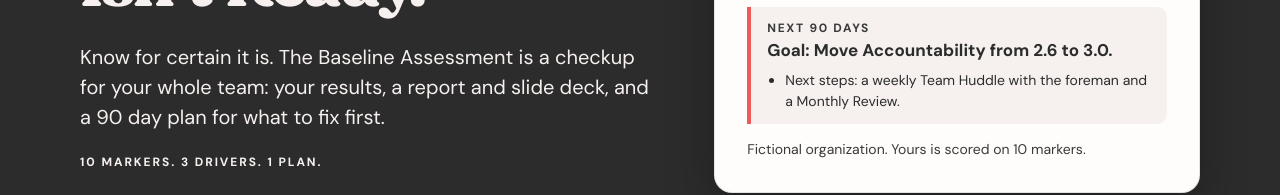
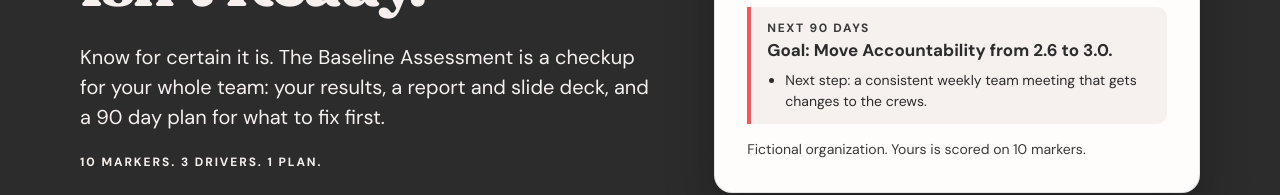
Before and after one commit to jeremyfrontier/frontier-site, a plain HTML site: page baseline/index.html in a window 1280 px wide. Shown: the part 626-821 px from the top of the page. Drawn offline with Linux system fonts and the light colour scheme.

Commit message:
fix: /baseline hero next step back to the context wording, no Huddle names
Co-Authored-By: Claude Sonnet 5.5 <noreply@anthropic.com>

```diff
--- a/baseline/index.html
+++ b/baseline/index.html
@@ -381,7 +381,7 @@ html{scroll-behavior:smooth;}
         <div class="bd"><span>Accountability</span><i style="--w:52%;--c:var(--sun)"></i><b>2.6</b></div>
         <div class="bd"><span>Environment</span><i style="--w:74%;--c:var(--lichen)"></i><b>3.7</b></div>
         <div class="bd"><span>Leader dependency</span><i style="--w:42%;--c:var(--coral)"></i><b>2.1</b></div>
-        <div class="fixfirst"><b>Next 90 Days</b><span class="goal">Goal: Move Accountability from 2.6 to 3.0.</span><ul class="nextsteps"><li>Next steps: a weekly Team Huddle with the foreman and a Monthly Review.</li></ul></div>
+        <div class="fixfirst"><b>Next 90 Days</b><span class="goal">Goal: Move Accountability from 2.6 to 3.0.</span><ul class="nextsteps"><li>Next step: a consistent weekly team meeting that gets changes to the crews.</li></ul></div>
         <p class="note">Fictional organization. Yours is scored on 10 markers.</p>
       </div>
     </div>
```
